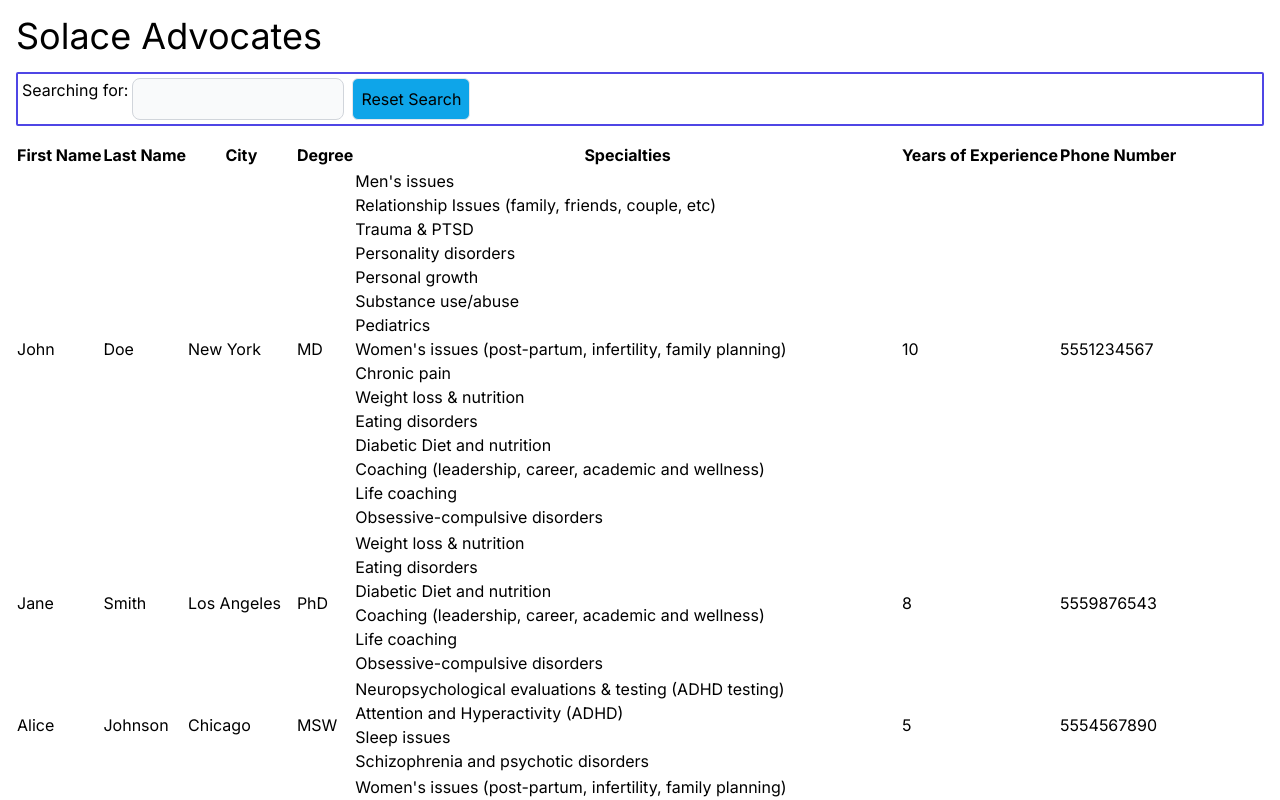
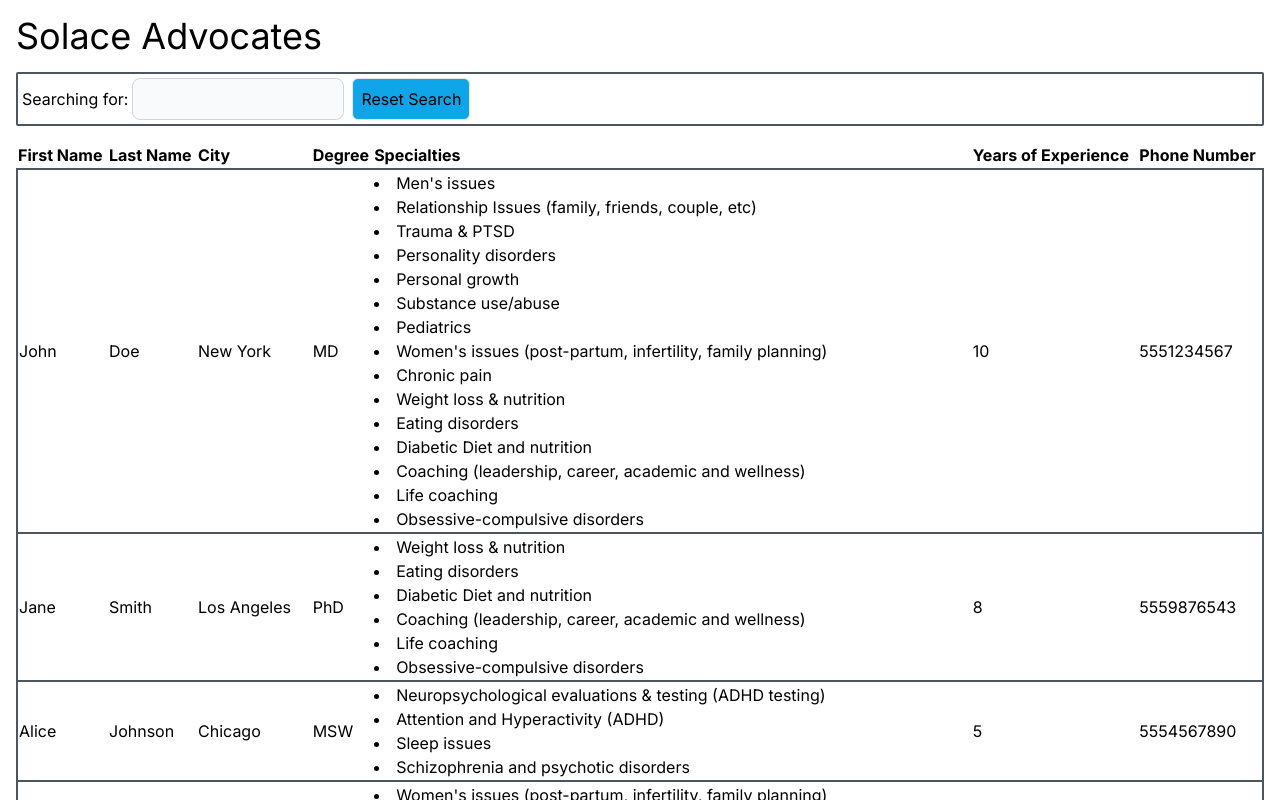
Before and after one commit to leungk712/solace, a Next.js app: page / in a window 1280 px wide. Shown: the top 800 px of the page. Built offline with nearby package versions, Linux system fonts and the light colour scheme.

Commit message:
refactor: update styling for table header and body

```diff
--- a/src/app/page.tsx
+++ b/src/app/page.tsx
@@ -80,11 +80,13 @@ export default function Home() {
   };
 
   return (
-    <main className="p-4">
-      <h1 className="text-4xl">Solace Advocates</h1>
+    <main className="main p-4">
+      <h1 className="main-header text-4xl">Solace Advocates</h1>
 
-      <div className="search-term-container h-100 my-4 border-2 border-indigo-600 rounded-sm p-1 flex flex-row justify-start align-center">
-        <p className="mr-1">Searching for:</p>
+      <div className="search-term-container h-100 my-4 border-2 border-gray-600 rounded-sm p-1 flex flex-row justify-start align-center">
+        <p className="mr-1 flex flex-col justify-center align-center">
+          Searching for:
+        </p>
 
         <input
           className="bg-gray-50 border border-gray-300 text-gray-900 text-sm rounded-lg"
@@ -101,32 +103,45 @@ export default function Home() {
         </button>
       </div>
 
-      <table className="advocates-table table-auto">
+      <table className="advocates-table w-full table-auto">
         <thead className="advocates-table-header">
           <tr>
             {tableHeaders?.map((header) => (
-              <th key={header}>{header}</th>
+              <th key={header} className="text-left">
+                {header}
+              </th>
             ))}
           </tr>
         </thead>
 
-        <tbody>
+        <tbody className="advocates-table-body">
           {filteredAdvocates?.map((advocate: Advocate, index: number) => {
+            const {
+              firstName,
+              lastName,
+              city,
+              degree,
+              specialties,
+              yearsOfExperience,
+              phoneNumber,
+            } = advocate;
+
             return (
-              <tr key={`${advocate}-${index}`}>
-                <td>{advocate.firstName}</td>
-                <td>{advocate.lastName}</td>
-                <td>{advocate.city}</td>
-                <td>{advocate.degree}</td>
+              <tr
+                key={`${advocate}-${index}`}
+                className="border-2 border-gray-600"
+              >
+                <td>{firstName}</td>
+                <td>{lastName}</td>
+                <td>{city}</td>
+                <td>{degree}</td>
                 <td>
-                  {advocate.specialties.map(
-                    (specialty: Specialty, index: number) => (
-                      <div key={`${specialty}-${index}`}>{specialty}</div>
-                    )
-                  )}
+                  {specialties?.map((specialty: Specialty, index: number) => (
+                    <li key={`${specialty}-${index}`}>{specialty}</li>
+                  ))}
                 </td>
-                <td>{advocate.yearsOfExperience}</td>
-                <td>{advocate.phoneNumber}</td>
+                <td>{yearsOfExperience}</td>
+                <td>{phoneNumber}</td>
               </tr>
             );
           })}
```
